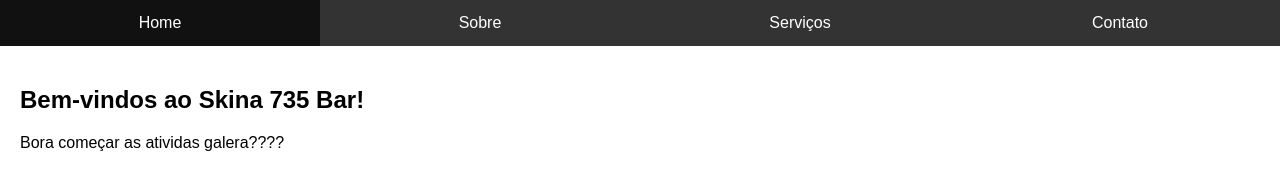
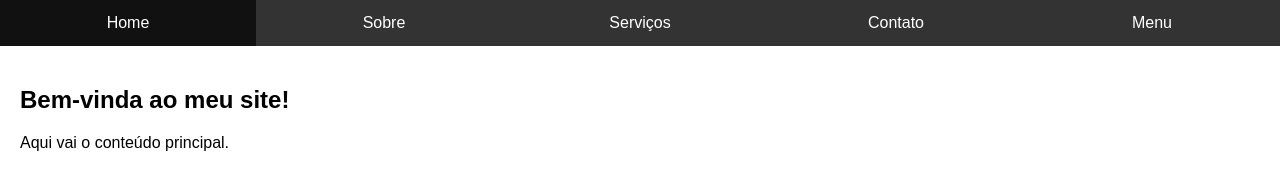
Before and after one commit to ProfPatLopes/skina735bar, a plain HTML site: page index.html in a window 1280 px wide. Drawn offline with Linux system fonts and the light colour scheme.

Commit message:
atualizado

```diff
--- a/index.html
+++ b/index.html
@@ -6,7 +6,6 @@
     <title>Skina 735 Bar</title>
     <link rel="stylesheet" href="estilo.css">
     <link rel="shortcut icon" href="Logo.png" type="image/x-icon">
-
     <title>Skina735Bar</title>
  </head>
  <body>
@@ -17,11 +16,12 @@
                  <li><a href="#">Sobre</a></li>
                  <li><a href="#">Serviços</a></li>
                  <li><a href="#">Contato</a></li>
+                 <li><a href="#" id="menu-toggle">Menu</a></li>
              </ul>
          </nav>
      </header>
      <main>
-        <aside class="menu-vertical">
+         <aside class="menu-vertical" id="menu-vertical">
              <ul>
                  <li><a href="#">Home</a></li>
                  <li><a href="#">Sobre</a></li>
@@ -30,11 +30,10 @@
              </ul>
          </aside>
          <section class="conteudo">
-            <h1>Bem-vindos ao Skina 735 Bar!</h1>
-            <p>Bora começar as atividas galera????</p>
+             <h1>Bem-vinda ao meu site!</h1>
+             <p>Aqui vai o conteúdo principal.</p>
          </section>
      </main>
      <script src="script.js"></script>
  </body>
-
  </html>
```
Also changed, not shown: estilo.css (line endings or trailing spaces). Lines whose indentation alone changed are shown as unchanged.
